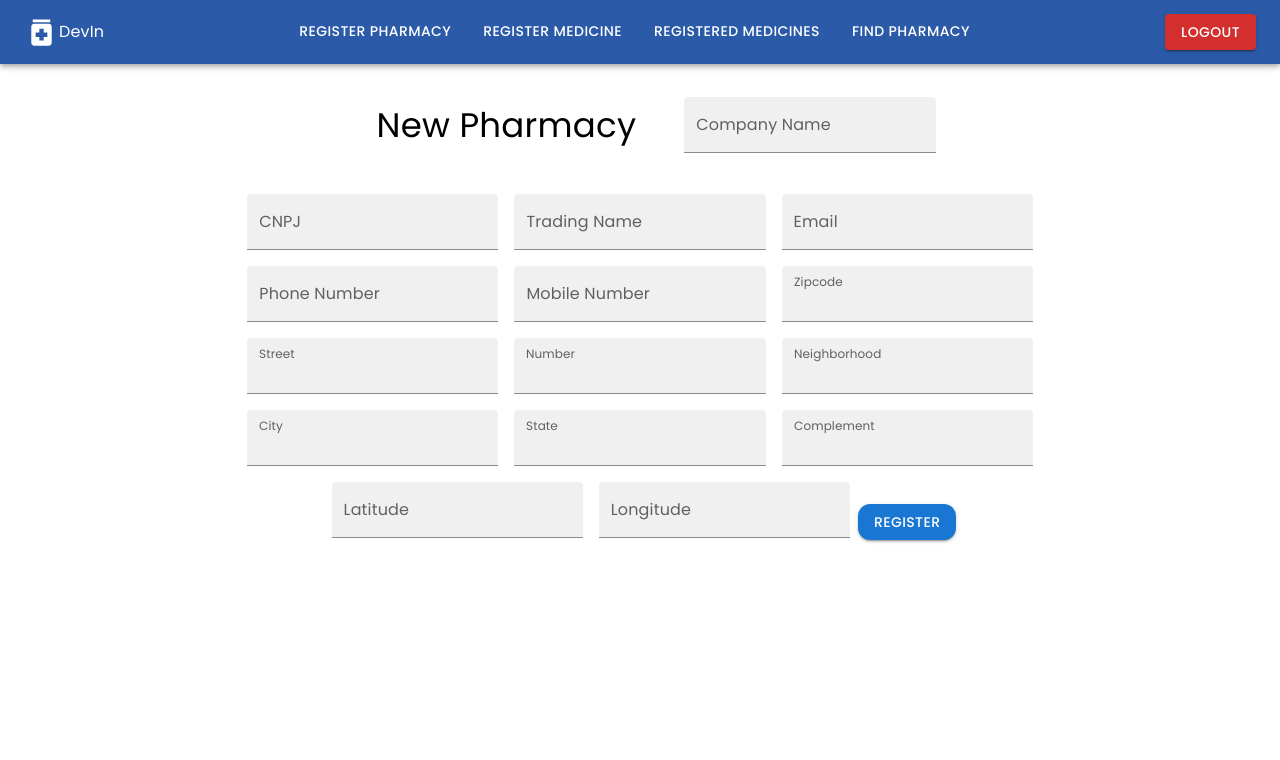
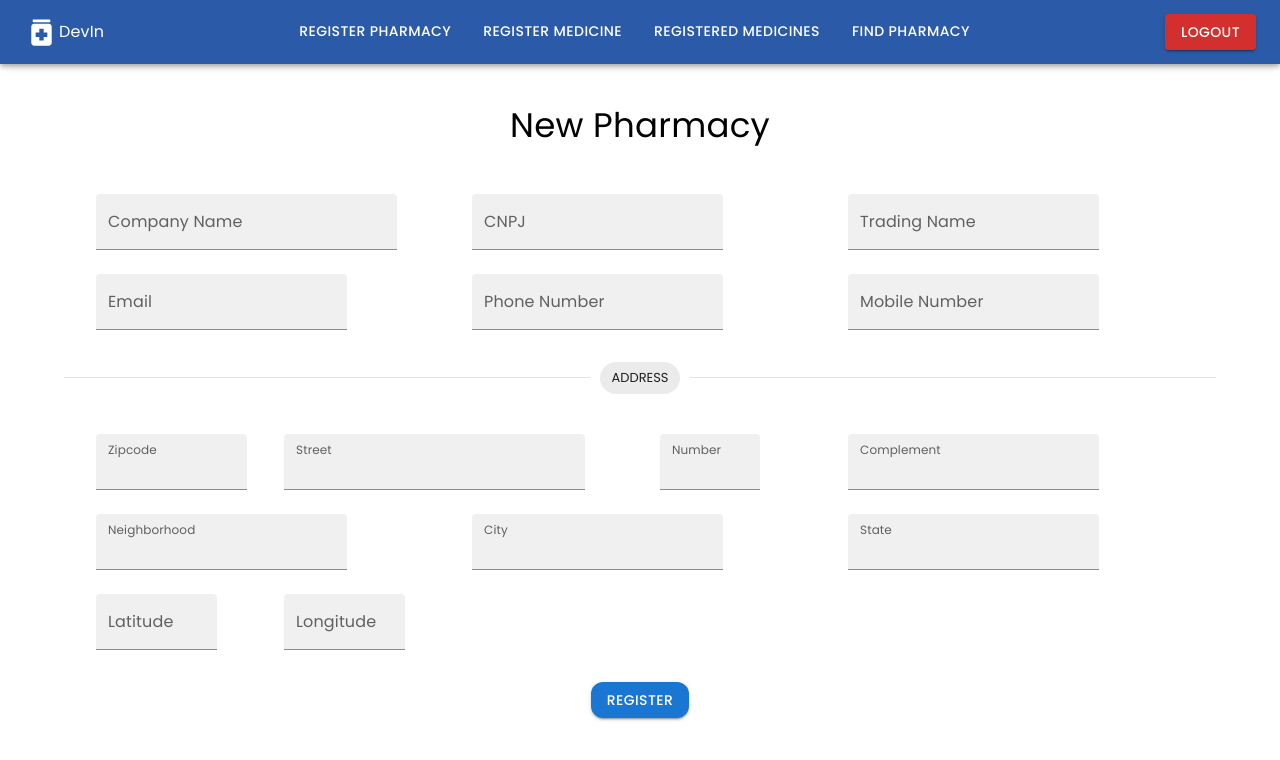
Before and after one commit to GustavoMA26/M1Final-Project, a React (Vite) app: page /register-pharmacy in a window 1280 px wide. Shown: the top 760 px of the page. Built offline with nearby package versions, Linux system fonts and the light colour scheme.

Commit message:
feat: style adjusted

```diff
--- a/src/pages/registerPharmacy/index.jsx
+++ b/src/pages/registerPharmacy/index.jsx
@@ -1,4 +1,4 @@
-import { TextField, Typography } from "@mui/material";
+import { TextField, Typography, Grid, Divider, Chip } from "@mui/material";
 import Button from '@mui/material/Button';
 import { useForm } from "react-hook-form";
 import Container from '@mui/material/Container';
@@ -37,7 +37,7 @@ function RegisterPharmacy () {
     <>
         <Header />
             <Main >
-                <Container maxWidth="md">
+                <Container maxWidth="lg">
                     <form onSubmit={handleSubmit(onSubmit)}>
                         <Box
                             display="flex"
@@ -53,10 +53,12 @@ function RegisterPharmacy () {
                                 padding={5}
                                 textAlign="center">New Pharmacy
                             </Typography>
+                            <Grid container spacing={{ xs: 2, md: 3 }} columns={{ xs: 4, sm: 8, md: 12 }} rowSpacing={1} >
+                                <Grid item xs={4}>
                                     <TextField
                                         label ="Company Name"
                                         id="company"
-                                sx={{ m: 1, width: '25ch' }}
+                                        sx={{ m: 1, width: '30ch' }}
                                         variant="filled"
                                         margin="normal"
                                         type={"text"}
@@ -64,6 +66,8 @@ function RegisterPharmacy () {
                                         {...register("company", {
                                             required: "Please fill out this field"})}
                                     />
+                                </Grid>
+                                <Grid item xs={4}>
                                     <TextField
                                         label ="CNPJ"
                                         id="CNPJ"
@@ -75,6 +79,8 @@ function RegisterPharmacy () {
                                         {...register("cnpj", {
                                             required: "Please fill out this field"})}
                                     />
+                                </Grid>
+                                <Grid item xs={4}>
                                     <TextField
                                         label ="Trading Name"
                                         id="tradingName"
@@ -86,6 +92,8 @@ function RegisterPharmacy () {
                                         {...register("tradingName", {
                                             required: "Please fill out this field"})}
                                     />
+                                </Grid>
+                                <Grid item xs={4}>
                                     <TextField
                                         label ="Email"
                                         id="email"
@@ -97,6 +105,8 @@ function RegisterPharmacy () {
                                         {...register("email", {
                                             required: "Please fill out this field"})}
                                     />
+                                </Grid>
+                                <Grid item xs={4}>
                                     <TextField
                                         id="phone"
                                         label ="Phone Number"
@@ -108,6 +118,8 @@ function RegisterPharmacy () {
                                         {...register("phone", {
                                             required: "Please fill out this field"})}
                                     />
+                                </Grid>
+                                <Grid item xs={4}>
                                     <TextField
                                         id="mobile"
                                         label ="Mobile Number"
@@ -119,23 +131,43 @@ function RegisterPharmacy () {
                                         {...register("mobile", {
                                             required: "Please fill out this field"})}
                                     />
+                                </Grid>
+                            </Grid>
+                        </Box>
+                        <Divider style={{width:'100%'}}>
+                            <Chip label="ADDRESS" />
+                        </Divider>
+                        <Box
+                            display="flex"
+                            flexDirection={"row"}
+                            alignItems="center"
+                            justifyContent="center"
+                            margin="auto"
+                            marginTop={1}
+                            padding={3}
+                            sx={{ display: 'flex', flexWrap: 'wrap' }}>
+
+                            <Grid container spacing={{ xs: 2, md: 3 }} columns={{ xs: 4, sm: 8, md: 12 }} rowSpacing={1} columnSpacing={{ xs: 1, sm: 2, md: 3 }}>
+                                <Grid item xs={2}>
                                     <TextField
                                         label ="Zipcode"
                                         id="zipcode"
-                                sx={{ m: 1, width: '25ch' }}
+                                        sx={{ m: 1, width: '15ch' }}
                                         margin="normal"
                                         type={"text"}
                                         variant="filled"
                                         name="zipcode"
                                         onBlur={checkZipcode}
                                         InputLabelProps={{
-                                    shrink: true,
+                                            shrink: true
                                         }}
                                     />
+                                </Grid>
+                                <Grid item xs={4}>
                                     <TextField
                                         label ="Street"
                                         id="street"
-                                sx={{ m: 1, width: '25ch' }}
+                                        sx={{ m: 1, width: '30ch' }}
                                         margin="normal"
                                         type={"text"}
                                         variant="filled"
@@ -146,10 +178,12 @@ function RegisterPharmacy () {
                                                 shrink: true,
                                             }}
                                     />
+                                </Grid>
+                                <Grid item xs={2}>
                                     <TextField
                                         label ="Number"
                                         id="addressNumber"
-                                sx={{ m: 1, width: '25ch' }}
+                                        sx={{ m: 1, width: '10ch' }}
                                         margin="normal"
                                         type={"number"}
                                         variant="filled"
@@ -160,6 +194,24 @@ function RegisterPharmacy () {
                                             shrink: true,
                                             }}
                                     />
+                                </Grid>
+                                <Grid item xs={2}>
+                                    <TextField
+                                        label ="Complement"
+                                        id="complement"
+                                        sx={{ m: 1, width: '25ch' }}
+                                        margin="normal"
+                                        type={"text"}
+                                        variant="filled"
+                                        name="complement"
+                                        {...register("complement", {
+                                            required: false})}
+                                        InputLabelProps={{
+                                            shrink: true,
+                                            }}
+                                    />
+                                </Grid>
+                                <Grid item xs={4}>
                                     <TextField
                                         label ="Neighborhood"
                                         id="neighborhood"
@@ -174,6 +226,8 @@ function RegisterPharmacy () {
                                             shrink: true,
                                             }}
                                     />
+                                </Grid>
+                                <Grid item xs={4}>
                                     <TextField
                                         label ="City"
                                         id="city"
@@ -188,6 +242,8 @@ function RegisterPharmacy () {
                                             shrink: true,
                                             }}
                                     />
+                                </Grid>
+                                <Grid item xs={3}>
                                     <TextField
                                         label ="State"
                                         id="state"
@@ -202,24 +258,12 @@ function RegisterPharmacy () {
                                             shrink: true,
                                             }}
                                     />
-                            <TextField
-                                label ="Complement"
-                                id="complement"
-                                sx={{ m: 1, width: '25ch' }}
-                                margin="normal"
-                                type={"text"}
-                                variant="filled"
-                                name="complement"
-                                {...register("complement", {
-                                    required: false})}
-                                InputLabelProps={{
-                                    shrink: true,
-                                    }}
-                            />
+                                </Grid>
+                                <Grid item xs={2}>
                                     <TextField
                                         label ="Latitude"
                                         id="latitude"
-                                sx={{ m: 1, width: '25ch' }}
+                                        sx={{ m: 1, width: '12ch' }}
                                         margin="normal"
                                         type={"text"}
                                         variant="filled"
@@ -227,10 +271,12 @@ function RegisterPharmacy () {
                                         {...register("latitude", {
                                             required: "Please fill out this field"})}
                                     />
+                                </Grid>
+                                <Grid item xs={2}>
                                     <TextField
                                         label ="Longitude"
                                         id="longitude"
-                                sx={{ m: 1, width: '25ch' }}
+                                        sx={{ m: 1, width: '12ch' }}
                                         margin="normal"
                                         type={"text"}
                                         variant="filled"
@@ -238,6 +284,8 @@ function RegisterPharmacy () {
                                         {...register("longitude", {
                                             required: "Please fill out this field"})}
                                     />
+                                </Grid>
+                            </Grid>
                             <Button
                             sx={{marginTop:3, borderRadius:3}}
                             variant="contained"
```
Lines whose indentation alone changed are shown as unchanged.
